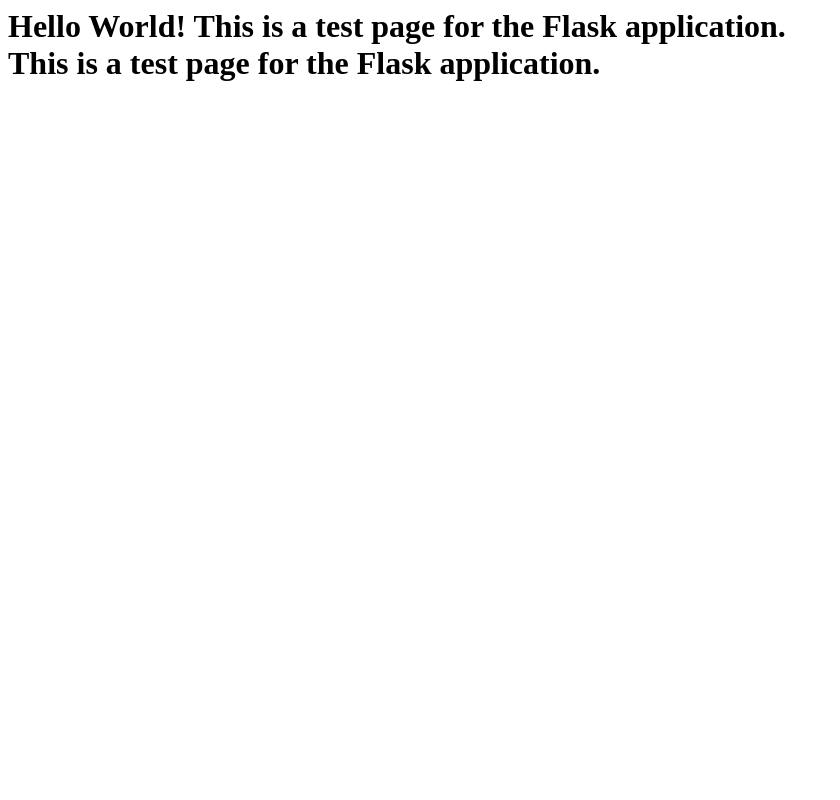
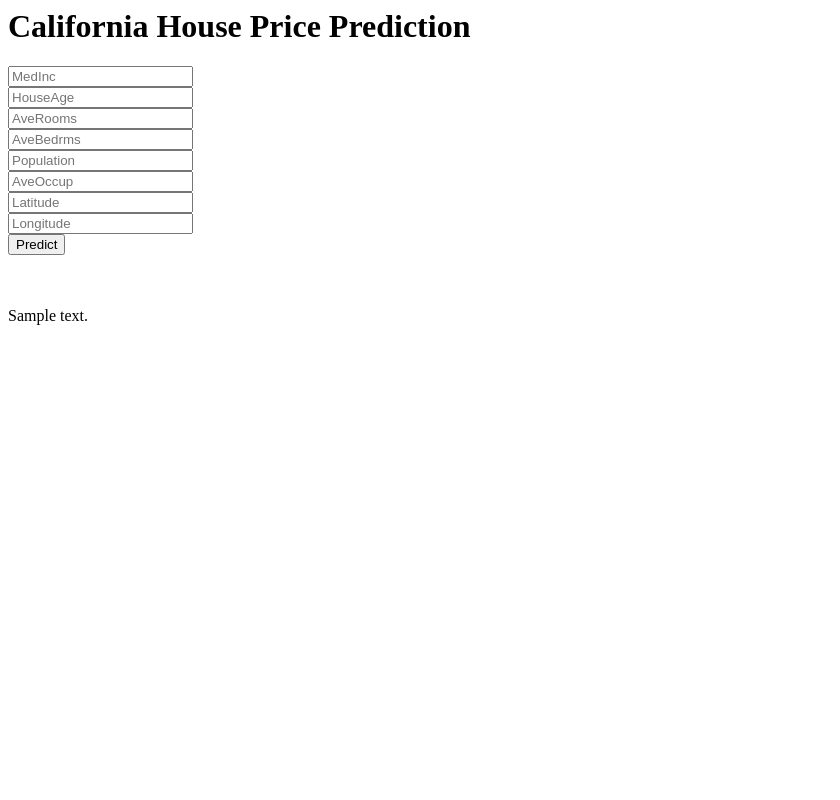
Before and after one commit to Kathirsanjay05/california_house_prediction, a Flask app: template templates/home.html in a window 1280 px wide. Shown: the whole page, without its empty margins (0-840 px from the left). Run offline with Flask 3, Linux system fonts and the light colour scheme; the template is opened without the code that fills it: most values are stand-ins (such as "Sample title", 1, 10 or a date in 2020); parts of the project's set-up code (start-up, migrations or seed data) failed here and were passed over.

Commit message:
the web app is ready

```diff
--- a/app.py
+++ b/app.py
@@ -23,5 +23,14 @@ def predict_api():
     print(output[0])
     return jsonify(output[0])
 
+# predict function for web page
+@app.route('/predict',methods=['POST'])
+def predict():
+    data=[float(x) for x in request.form.values()]
+    final_input=scaler.transform(np.array(data).reshape(1,-1))
+    print(final_input)
+    output=regmodel.predict(final_input)[0]
+    return render_template('home.html',prediction_text="The predicted value is {}".format(output))
+
 if __name__=="__main__":
     app.run(debug=True)
--- a/templates/home.html
+++ b/templates/home.html
@@ -1,4 +1,28 @@
-<h1>
-    Hello World! This is a test page for the Flask application.
-    <br> This is a test page for the Flask application.
-</h1>
+<!-- This is the HTML template for the home page of the Flask application. It contains a form for user input and displays the prediction result. -->
+<!-- The form collects data about house prices in California and sends it to the server for prediction. -->
+<html>
+
+<body>
+    <div class="login">
+        <h1>California House Price Prediction</h1>
+
+        <!-- MAin Input for receiving query to our ML-->
+         <form action ="{{ url_for('predict') }}"method="post">
+                <input type="text" name="MedInc" placeholder="MedInc" required="required" /><br>
+                <input type="text" name="HouseAge" placeholder="HouseAge" required="required" /><br>
+                <input type="text" name="AveRooms" placeholder="AveRooms" required="required" /><br>
+                <input type="text" name="AveBedrms" placeholder="AveBedrms" required="required" /><br>
+                <input type="text" name="Population" placeholder="Population" required="required" /><br>
+                <input type="text" name="AveOccup" placeholder="AveOccup" required="required" /><br>
+                <input type="text" name="Latitude" placeholder="Latitude" required="required" /><br>
+                <input type="text" name="Longitude" placeholder="Longitude" required="required" /><br>
+
+            <button type="submit" class="btn btn-primary btn-block btn-large">Predict</button>
+        </form>
+
+        <br>
+        <br>
+    </div>
+    {{prediction_text}}
+</body>
+</html>
```
Also changed, not shown: README.md.
